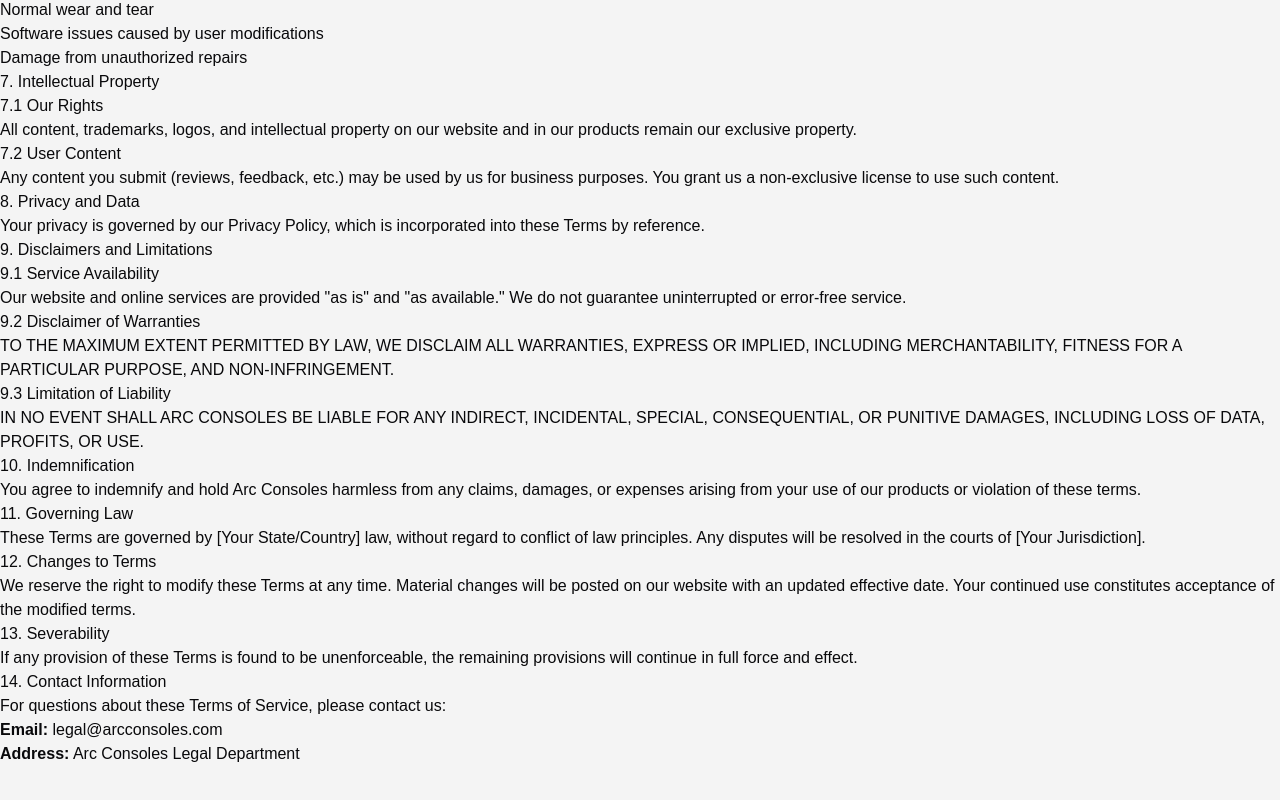
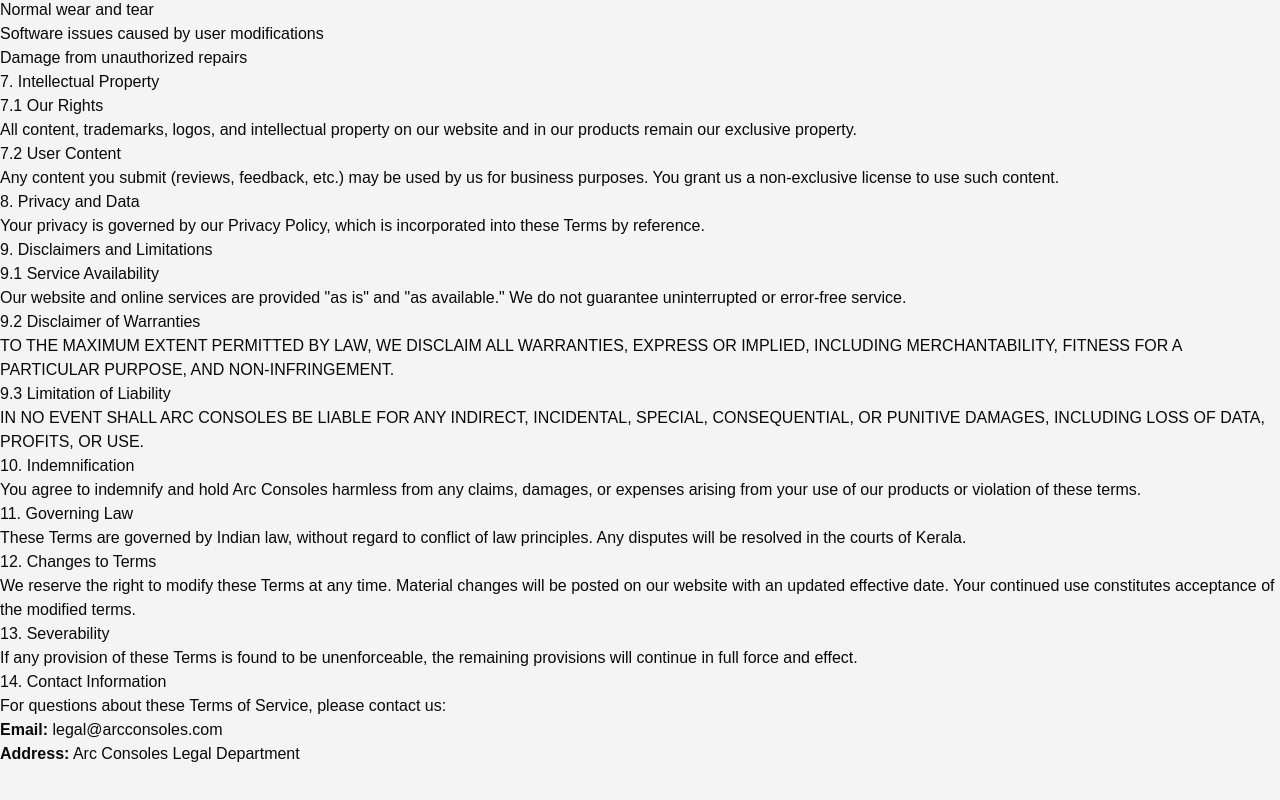
Before and after one commit to arcconsole/Arc-website, a Next.js app: page /terms in a window 1280 px wide. Shown: the part 1226-2026 px from the top of the page. Built offline with nearby package versions, Linux system fonts and the light colour scheme.

Commit message:
Update page.tsx

```diff
--- a/app/terms/page.tsx
+++ b/app/terms/page.tsx
@@ -10,7 +10,7 @@
     <main className="prose prose-invert mx-auto py-12">
       <h1>Terms of Service</h1>
       <p>
-        <strong>Last updated:</strong> January 2025
+        <strong>Last updated:</strong> July 2025
       </p>
 
       <section>
@@ -182,9 +182,9 @@
       <section>
         <h2>11. Governing Law</h2>
         <p>
-          These Terms are governed by [Your State/Country] law, without regard
+          These Terms are governed by Indian law, without regard
           to conflict of law principles. Any disputes will be resolved in the
-          courts of [Your Jurisdiction].
+          courts of Kerala.
         </p>
       </section>
 
@@ -212,7 +212,7 @@
           For questions about these Terms of Service, please contact us:
           <br />
           <strong>Email:</strong>{' '}
-          <a href="mailto:legal@arcconsoles.com">
+          <a href="mailto:support@arcconsoles.com">
             legal@arcconsoles.com
           </a>
           <br />
```
